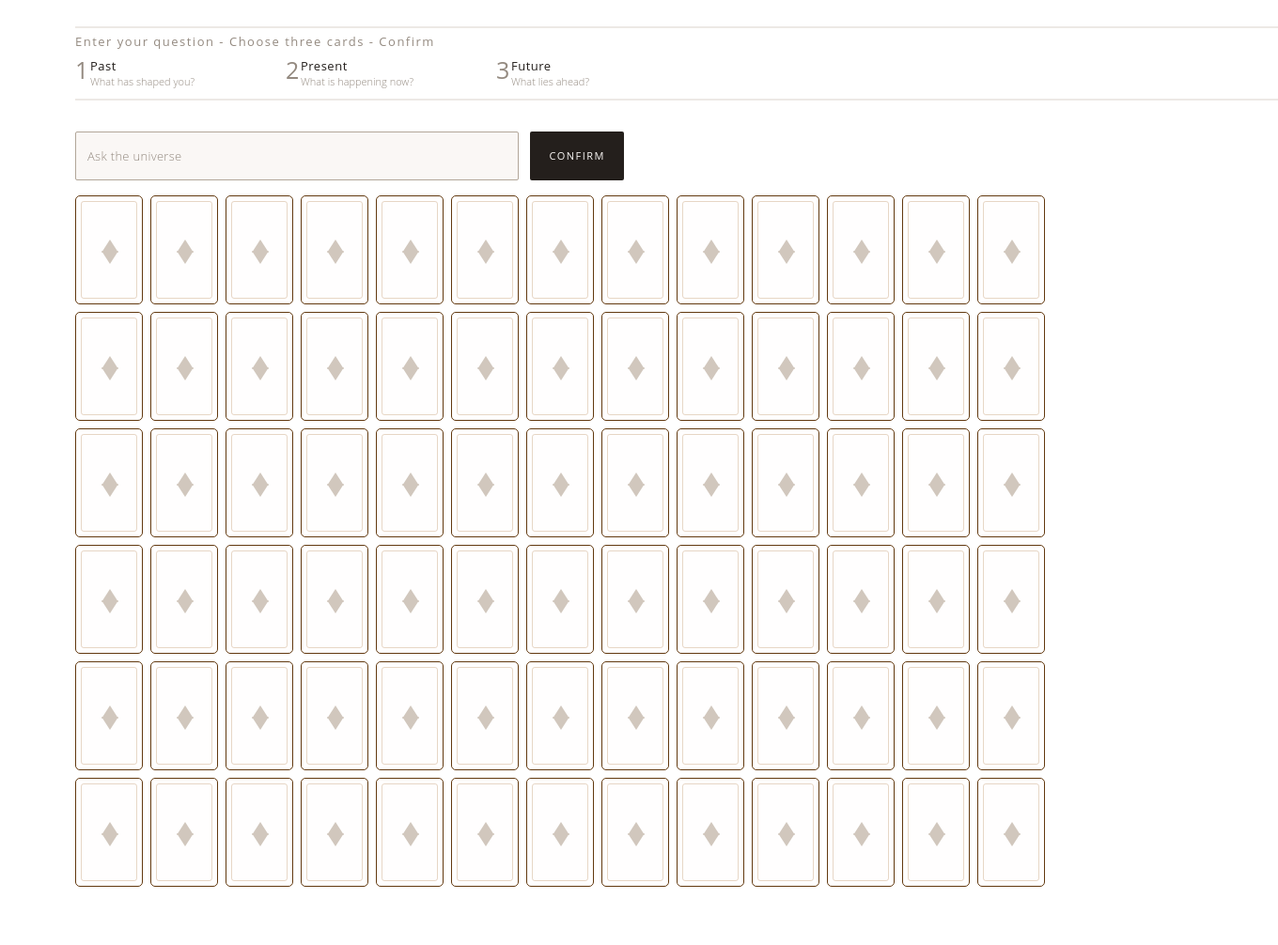
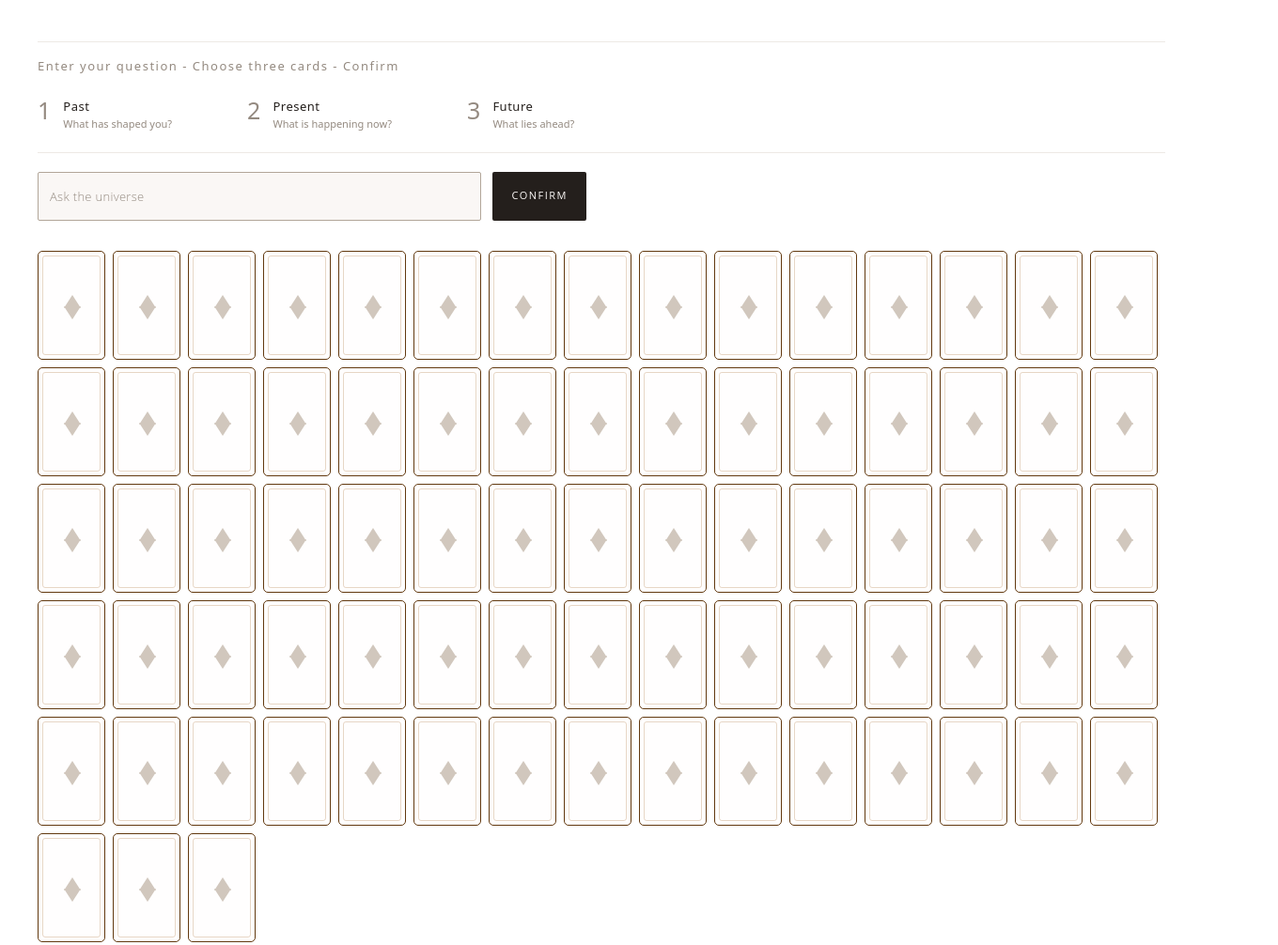
Before and after one commit to mngocwork12-ai/tarrot, a website: page public/index.html in a window 1280 px wide. Shown: the whole page at 94% size, 1360 px wide, since content can reach past the window. Before the commit the page ends 944 px from the top, so only its background shows below. Drawn offline with nearby package versions, Linux system fonts and the light colour scheme.

Commit message:
reponsive web

```diff
--- a/public/index.html
+++ b/public/index.html
@@ -1,36 +1,54 @@
 <!DOCTYPE html>
 <html lang="en">
 <head>
+    <meta charset="UTF-8">
+    <meta name="viewport" content="width=device-width, initial-scale=1.0">
     <title>Tarrot Card Reading</title>
     <link rel="stylesheet" href="styles.css">
     <link href="https://cdn.jsdelivr.net/npm/bootstrap@5.3.8/dist/css/bootstrap.min.css" rel="stylesheet" integrity="sha384-sRIl4kxILFvY47J16cr9ZwB07vP4J8+LH7qKQnuqkuIAvNWLzeN8tE5YBujZqJLB" crossorigin="anonymous">
 </head>
 <body>
-    <div class="decoline1"></div>
-    <span class="choose3cards"> Enter your question - Choose three cards - Confirm </span>
-    <div class="stepnum1">1</div>
-    <div class="label1">Past</div>
-    <span class="subtext1">What has shaped you?</span>
-    <div class="stepnum2">2</div>
-    <div class="label2">Present</div>
-    <span class="subtext2">What is happening now?</span>
-    <div class="stepnum3">3</div>
-    <div class="label3">Future</div>
-    <span class="subtext3">What lies ahead?</span>
-    <div class="decoline2"></div>
-    <div>
+    <div class="header-container">
+        <div class="decoline1"></div>
+        <span class="choose3cards">Enter your question - Choose three cards - Confirm</span>
+        <div class="steps-wrapper">
+            <div class="step-item">
+                <div class="step-num">1</div>
+                <div class="step-text">
+                    <div class="step-label">Past</div>
+                    <span class="step-sub">What has shaped you?</span>
+                </div>
+            </div>
+            <div class="step-item">
+                <div class="step-num">2</div>
+                <div class="step-text">
+                    <div class="step-label">Present</div>
+                    <span class="step-sub">What is happening now?</span>
+                </div>
+            </div>
+            <div class="step-item">
+                <div class="step-num">3</div>
+                <div class="step-text">
+                    <div class="step-label">Future</div>
+                    <span class="step-sub">What lies ahead?</span>
+                </div>
+            </div>
+        </div>
+        <div class="decoline2"></div>
+    </div>
+
+    <div class="content-container">
         <form class="questionpanel">
-            <input type="text" placeholder= 'Ask the universe'>
+            <input type="text" placeholder="Ask the universe">
             <button type="submit" id="submitbutton">Confirm</button>
             <div class="spinner-grow" role="status" id="loadingSpinner" style="display: none;">
                 <span class="sr-only"></span>
             </div>
         </form>
+        <div class="card-grid" id="cardGrid"></div>
     </div>
-    <div class="card-grid" id="cardGrid"></div>
 
     <script src="AI.js"></script>
     <script src="script.js"></script>
-
 </body>
 </html>
--- a/public/styles.css
+++ b/public/styles.css
@@ -1,221 +1,88 @@
-/* Line */
-.decoline1{
-/* Rule Top */
-    position: absolute;
-    width: 1280px;
-    height: 0px;
-    left: 80px;
-    top: 28px;
-    border: 0.5px solid rgba(209, 199, 189, 0.4);
-
-}
-
-.decoline2{
-    /* Rule Bottom */
-    position: absolute;
-    width: 1280px;
-    height: 0px;
-    left: 80px;
-    top: 105px;
-    border: 0.5px solid rgba(209, 199, 189, 0.4);
-}
-
-
-.choose3cards{
-    position: absolute;
-    width: 500px;
-    height: 21px;
-    left: 80px;
-    top: 38px;
-
-    font-family: "Open Sans", sans-serif;
-    font-style: normal;
-    font-weight: 500;
-    font-size: 13px;
-    line-height: 12px;
-    letter-spacing: 1.5px;
-    color: #948A80;
-}
-
-.stepnum1{
-
-    position: absolute;
-    width: 5px;
-    height: 45px;
-    left: 80px;
-    top: 68px;
-
-    font-family: "Open Sans", sans-serif;
-    font-style: normal;
-    font-weight: 500;
-    font-size: 25px;
-    line-height: 12px;
-    letter-spacing: 1px;
-
-    color: #948A80;
-}
-
-
-.label1{
-
-    position: absolute;
-    width: 29px;
-    height: 16px;
-    left: 96px;
-    top: 62px;
-
-    font-family: "Open Sans", sans-serif;
-    font-style: normal;
-    font-weight: 500;
-    font-size: 13px;
-    line-height: 16px;
-    /* identical to box height */
-    letter-spacing: 0.5px;
-
-    color: #241F1C;
-}
-
-
-/* Step Sub Past */
-.subtext1{
-    position: absolute;
-    height: 13px;
-    left: 96px;
-    top: 80px;
-
-    font-family: "Open Sans", sans-serif;
-    font-style: normal;
-    font-weight: 300;
-    font-size: 11px;
-    line-height: 13px;
-
-    color: #948A80;
-}
-
-
-/* Step Num 2 */
-.stepnum2{
-    position: absolute;
-    width: 7px;
-    height: 12px;
-    left: 304px;
-    top: 68px;
-
-    font-family: "Open Sans", sans-serif;
-    font-style: normal;
-    font-weight: 500;
-    font-size: 25px;
-    line-height: 12px;
-    letter-spacing: 1px;
-
-    color: #948A80;
-}
-
-
-/* Step Label Present */
-.label2{
-    position: absolute;
-    width: 51px;
-    height: 16px;
-    left: 320px;
-    top: 62px;
-
-    font-family: "Open Sans", sans-serif;
-    font-style: normal;
-    font-weight: 500;
-    font-size: 13px;
-    line-height: 16px;
-    /* identical to box height */
-    letter-spacing: 0.5px;
-
-    color: #241F1C;
-}
-
-
-/* Step Sub Present */
-.subtext2{
-    position: absolute;
-    height: 13px;
-    left: 320px;
-    top: 80px;
-
-    font-family: "Open Sans", sans-serif;
-    font-style: normal;
-    font-weight: 300;
-    font-size: 11px;
-    line-height: 13px;
-
-    color: #948A80;
-}
-
-
-/* Step Num 3 */
-.stepnum3{
-    position: absolute;
-    width: 7px;
-    height: 12px;
-    left: 528px;
-    top: 68px;
-
-    font-family: "Open Sans", sans-serif;
-    font-style: normal;
-    font-weight: 500;
-    font-size: 25px;
-    line-height: 12px;
-    letter-spacing: 1px;
-
-    color: #948A80;
-}
-
-
-/* Step Label Future */
-.label3{
-    position: absolute;
-    width: 43px;
-    height: 16px;
-    left: 544px;
-    top: 62px;
-
-    font-family: "Open Sans", sans-serif;
-    font-style: normal;
-    font-weight: 500;
-    font-size: 13px;
-    line-height: 16px;
-    /* identical to box height */
-    letter-spacing: 0.5px;
-
-    color: #241F1C;
-}
-
-
-.subtext3{
-/* Step Sub Future */
-
-    position: absolute;
-    height: 13px;
-    left: 544px;
-    top: 80px;
-
-    font-family: "Open Sans", sans-serif;
-    font-style: normal;
-    font-weight: 300;
-    font-size: 11px;
-    line-height: 13px;
-
-    color: #948A80;
-}
-
-
-
-/* Rectangle */
-
-
-/* Question Panel */
+/* Base Styles */
 body {
     margin: 0;
     padding: 0;
     background-color: #FAF7F5;
-    font-family: "Open Sans", sans-serif, sans-serif;
+    font-family: "Open Sans", sans-serif;
+    color: #241F1C;
+}
+
+/* Header Section */
+.header-container {
+    width: 100%;
+    max-width: 1280px;
+    margin: 0 auto;
+    padding: 28px 40px 0 40px;
+    box-sizing: border-box;
+}
+
+.decoline1, .decoline2 {
+    width: 100%;
+    height: 0px;
+    border-top: 0.5px solid rgba(209, 199, 189, 0.4);
+    margin: 16px 0;
+}
+
+.choose3cards {
+    font-weight: 500;
+    font-size: 13px;
+    letter-spacing: 1.5px;
+    color: #948A80;
+    margin-bottom: 24px;
+    display: block;
+}
+
+.steps-wrapper {
+    display: flex;
+    justify-content: flex-start;
+    gap: 80px;
+    margin-bottom: 24px;
+    flex-wrap: wrap;
+}
+
+.step-item {
+    display: flex;
+    align-items: flex-start;
+    gap: 12px;
+}
+
+.step-num {
+    font-weight: 500;
+    font-size: 25px;
+    line-height: 25px;
+    letter-spacing: 1px;
+    color: #948A80;
+}
+
+.step-text {
+    display: flex;
+    flex-direction: column;
+}
+
+.step-label {
+    font-weight: 500;
+    font-size: 13px;
+    line-height: 16px;
+    letter-spacing: 0.5px;
+    color: #241F1C;
+    margin-bottom: 4px;
+}
+
+.step-sub {
+    font-weight: 300;
+    font-size: 11px;
+    line-height: 13px;
+    color: #948A80;
+    display: block;
+}
+
+/* Main Content */
+.content-container {
+    width: 100%;
+    max-width: 1280px;
+    margin: 0 auto;
+    padding: 0 40px 40px 40px;
+    box-sizing: border-box;
 }
 
 .questionpanel {
@@ -223,15 +90,14 @@ body {
     display: flex;
     align-items: center;
     gap: 12px;
-
-    position: relative;
-    width: 584px;
-    left: 80px;
-    margin-top: 140px;
+    width: 100%;
+    max-width: 584px;
+    margin-top: 20px;
 }
 
 .questionpanel input[type="text"] {
     flex: 1;
+    min-width: 0;
     box-sizing: border-box;
     height: 52px;
     border: 1px solid #b2a699;
@@ -239,8 +105,7 @@ body {
     background: #FAF7F5;
     outline: none;
     padding: 0 12px;
-
-    font-family: "Open Sans", sans-serif, sans-serif;
+    font-family: "Open Sans", sans-serif;
     font-weight: 300;
     font-size: 13px;
     color: #241F1C;
@@ -258,45 +123,38 @@ body {
     justify-content: center;
     height: 52px;
     padding: 0 20px;
-
     background: #241F1C;
     border: none;
     border-radius: 2px;
     cursor: pointer;
-
-    font-family: "Open Sans", sans-serif, sans-serif;
+    font-family: "Open Sans", sans-serif;
     font-weight: 500;
     font-size: 11px;
     letter-spacing: 1.5px;
     color: #FAF7F5;
     text-transform: uppercase;
-
     transition: background 0.2s ease;
+    white-space: nowrap;
 }
 
 .questionpanel button[type="submit"]:hover {
     background: #4A3F38;
-    color: #FAF7F5;
 }
 
-
-
 .card-grid {
-    left: 80px;
-    position: relative;
-    margin-top: 16px;     /* just a small gap below the panel */
-    display: grid;
-    grid-template-columns: repeat(13, 1fr);
+    margin-top: 32px;
+    display: flex;
+    flex-wrap: wrap;
     gap: 8px;
-    width: fit-content;
+    width: 100%;
 }
 
 /* Card */
-
 .backcard {
     position: relative;
     width: 72px;
     height: 116px;
+    flex-shrink: 0;
     background: #fffefe;
     border: 1px solid #62390f;
     border-radius: 5px;
@@ -306,7 +164,7 @@ body {
 
 .backcard .inner {
     position: absolute;
-  inset: 5px;   /* 5px gap on all 4 sides, always perfectly even */
+    inset: 4px;
     border: 1px solid rgba(207, 175, 142, 0.5);
     border-radius: 3px;
 }
@@ -337,3 +195,55 @@ body {
     border-color: #241F1C;
     background-color: #6b6561;
 }
+
+/* Media Queries for Mobile */
+@media (max-width: 768px) {
+    .header-container, .content-container {
+        padding-left: 20px;
+        padding-right: 20px;
+    }
+
+    .steps-wrapper {
+        gap: 20px;
+        flex-direction: column;
+    }
+
+    .questionpanel {
+        flex-direction: column;
+        align-items: stretch;
+    }
+
+    .questionpanel button[type="submit"] {
+        width: 100%;
+    }
+
+    .card-grid {
+        justify-content: center;
+        gap: 6px;
+    }
+
+    .backcard {
+        width: 60px;
+        height: 96px;
+    }
+
+    .backcard .inner {
+        inset: 3px;
+    }
+
+    .backcard .tri-up {
+        left: 21px;
+        top: 36px;
+        border-left: 8px solid transparent;
+        border-right: 8px solid transparent;
+        border-bottom: 12px solid #D1C7BD;
+    }
+
+    .backcard .tri-down {
+        left: 21px;
+        top: 48px;
+        border-left: 8px solid transparent;
+        border-right: 8px solid transparent;
+        border-top: 12px solid #D1C7BD;
+    }
+}
```
Also changed, not shown: public/response.html (+2 -0 lines). Lines whose indentation alone changed are shown as unchanged.
